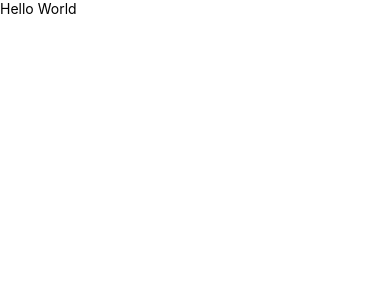
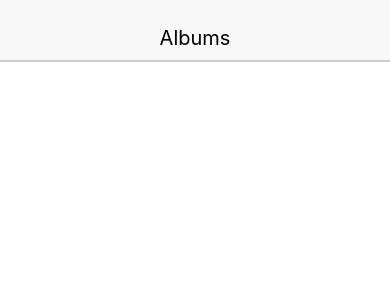
Before and after one commit to jmwhittaker/react-native-albums, a React Native app: screen / in a window 390 px wide. Shown: the top 300 px of the page. Built offline with nearby package versions, Linux system fonts and the light colour scheme.

Commit message:
Added Header component

```diff
--- a/App.js
+++ b/App.js
@@ -1,10 +1,11 @@
 // Import a Library to help create component
 
 import React from 'react';
-import { Text } from 'react-native';
+// import { Text } from 'react-native';
+import Header from './src/components/header';
 
 // Create Component
 
-const HelloWorld = () => <Text>Hello World</Text>;
+const HelloWorld = () => <Header headerText={'Albums'} />;
 
 export default HelloWorld;
--- /dev/null
+++ b/src/components/header.js
@@ -0,0 +1,40 @@
+// Import Libraries
+
+import React from 'react';
+import { Text, View } from 'react-native';
+
+// Make component
+
+const Header = (props) => {
+  const { textStyle, viewStyle } = styles;
+
+  return (
+    <View style={viewStyle}>
+      <Text style={textStyle}>{props.headerText}</Text>
+    </View>
+  );
+};
+
+// Styling
+
+const styles = {
+  viewStyle: {
+    backgroundColor: '#f8f8f8',
+    justifyContent: 'center',
+    alignItems: 'center',
+    height: 60,
+    paddingTop: 15,
+    shadowColor: '#000',
+    shadowOffset: { width: 0, height: 2 },
+    shadowOpacity: 0.2,
+    elevation: 2,
+    position: 'relative',
+  },
+  textStyle: {
+    fontSize: 20,
+  },
+};
+
+// Make component available to other parts of the app
+
+export default Header;
```
Also changed, not shown: .eslintrc.json.
